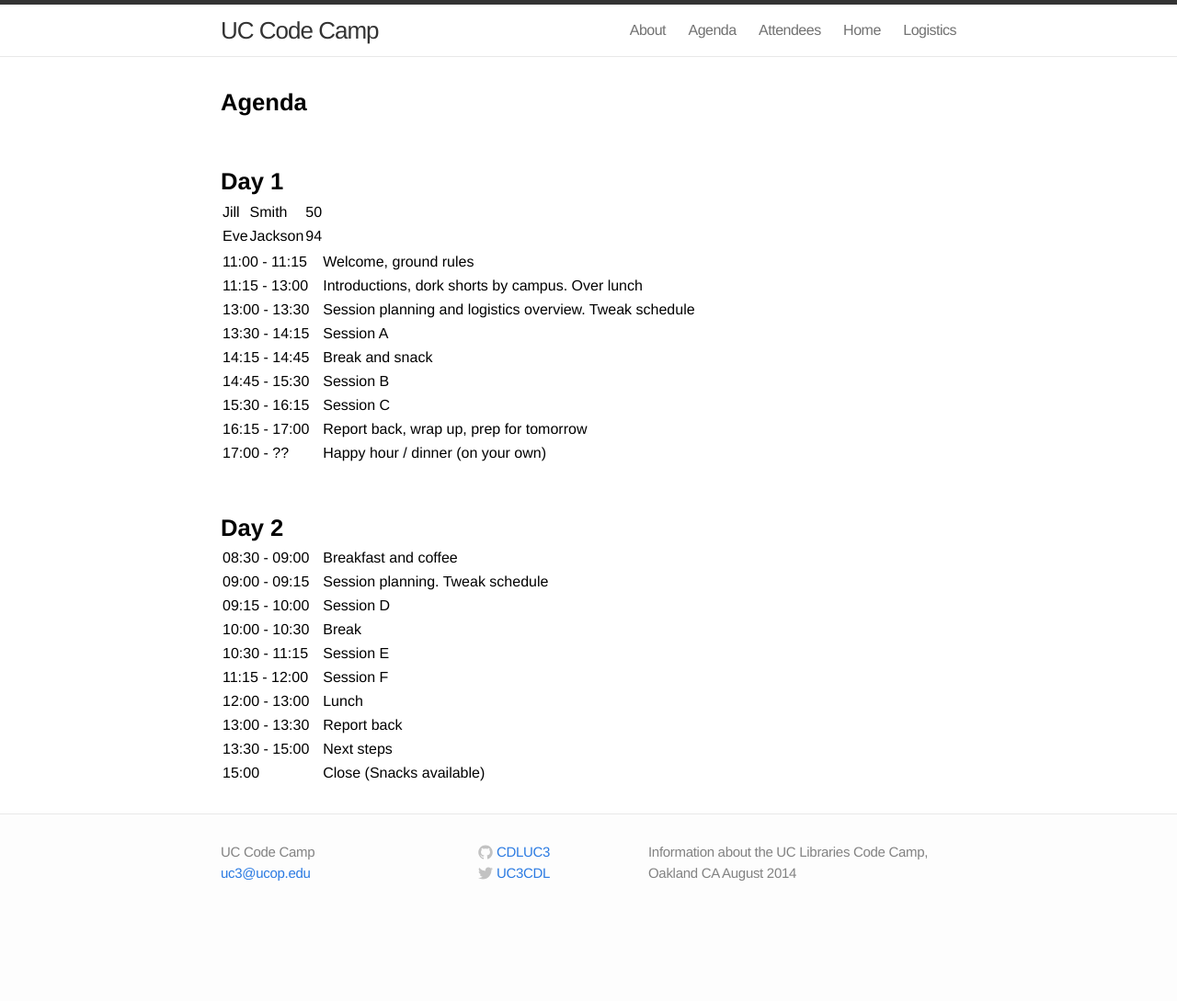
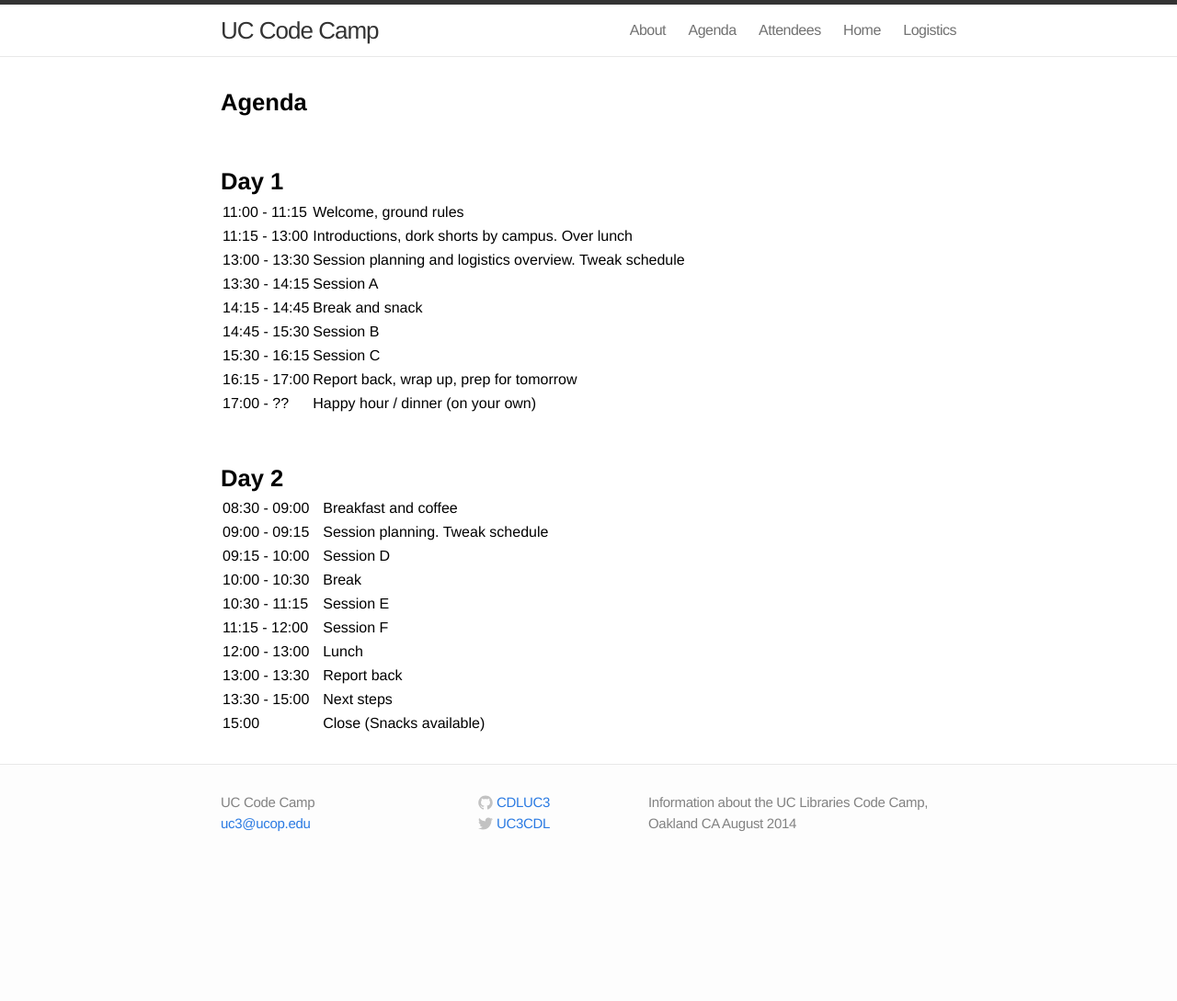
Before and after one commit to CDLUC3/UC-code-camp, a Jekyll site: the page built from agenda.md, in a window 1280 px wide. Shown: the whole page at 92% size. Built offline with Jekyll 4.4.1, drawn with Linux system fonts in a browser that asks for light colours; Markdown is read by kramdown in place of the engine named in the settings.

Commit message:
table test

```diff
--- a/agenda.md
+++ b/agenda.md
@@ -8,29 +8,39 @@ permalink: /agenda/
 
 # Day 1
 
+
 <table>
 <tr>
-  <td>Jill</td>
-  <td>Smith</td>
-  <td>50</td>
+	<td>	11:00 - 11:15 	</td>
+	<td>	</td>
+	<td>	Welcome, ground rules	</td>
 </tr>
 <tr>
-  <td>Eve</td>
-  <td>Jackson</td>
-  <td>94</td>
+	<td>	11:15 - 13:00	</td>
+	<td>	</td>
+	<td>	Introductions, dork shorts by campus. Over lunch	</td>
 </tr>
+<tr>
+	<td>	13:00 - 13:30 	</td>
+	<td>	</td>
+	<td>	Session planning and logistics overview. Tweak schedule	</td>
+</tr>
+<tr>
+	<td>	13:30 - 14:15	</td>
+	<td>	</td>
+	<td>	Session A	</td>
+</tr>
+<tr>
+	<td>	14:15 - 14:45	</td>
+	<td>	</td>
+	<td>	Break and snack	</td>
+</tr>
+<tr>	<td>	14:45 - 15:30	</td>	<td>	</td>	<td>	Session B	</td>	</tr>
+<tr>	<td>	15:30 - 16:15	</td>	<td>	</td>	<td>	Session C	</td>	</tr>
+<tr>	<td>	16:15 - 17:00	</td>	<td>	</td>	<td>	Report back, wrap up, prep for tomorrow	</td>	</tr>
+<tr>	<td>	17:00 - ??	</td>	<td>	</td>	<td>	Happy hour / dinner (on your own)	</td>	</tr>
 </table>
 
-
-|	11:00 - 11:15 	| |	|	Welcome, ground rules	|
-|	11:15 - 13:00	| |	|	Introductions, dork shorts by campus. Over lunch	|
-|	13:00 - 13:30 	| |	|	Session planning and logistics overview. Tweak schedule	|
-|	13:30 - 14:15	| |	|	Session A	|
-|	14:15 - 14:45	| |	|	Break and snack	|
-|	14:45 - 15:30	| |	|	Session B	|
-|	15:30 - 16:15	| |	|	Session C	|
-|	16:15 - 17:00	| |	|	Report back, wrap up, prep for tomorrow	|
-|	17:00 - ??		| |	|	Happy hour / dinner (on your own)	|
 
 <br><br>
 
```
